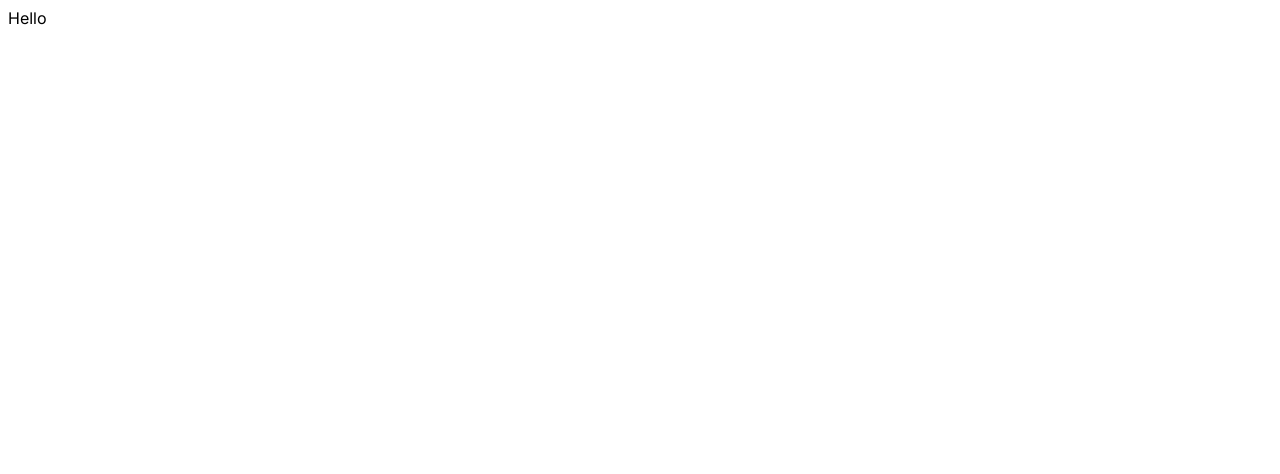
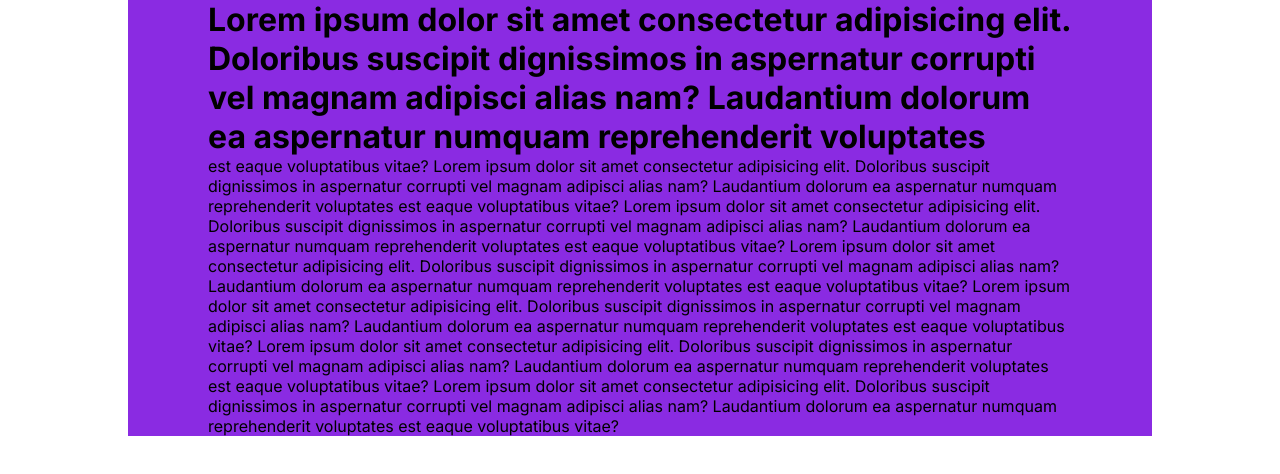
Before and after one commit to hoan02/blog-app, a Next.js app: page / in a window 1280 px wide. Shown: the top 474 px of the page. Built offline with nearby package versions, Linux system fonts and the light colour scheme.

Commit message:
config 'globals.css'

```diff
--- a/src/app/globals.css
+++ b/src/app/globals.css
@@ -0,0 +1,69 @@
+:root {
+  --bg: white;
+  --textColor: black;
+  --softBg: #f0f0f0;
+  --softTextColor: #626262;
+}
+
+* {
+  margin: 0;
+  padding: 0;
+  box-sizing: border-box;
+}
+
+body {
+  max-width: 100vw;
+  overflow-x: hidden;
+}
+
+a {
+  color: inherit;
+  text-decoration: none;
+}
+
+.container {
+  min-height: 100vh;
+  background-color: var(--bg);
+  color: var(--textColor);
+}
+
+.wrapper {
+  max-width: 1536px;
+  margin-left: auto;
+  margin-right: auto;
+  background-color: blueviolet;
+  padding-left: 80px;
+  padding-right: 80px;
+}
+
+@media screen and (max-width: 1536px) {
+  .wrapper {
+    max-width: 1366px;
+  }
+}
+
+@media screen and (max-width: 1280px) {
+  .wrapper {
+    max-width: 1024px;
+  }
+}
+
+@media screen and (max-width: 1024px) {
+  .wrapper {
+    max-width: 768px;
+    padding-left: 40px;
+    padding-right: 40px;
+  }
+}
+
+@media screen and (max-width: 768px) {
+  .wrapper {
+    max-width: 640px;
+  }
+}
+
+@media screen and (max-width: 640px) {
+  .wrapper {
+    max-width: 475px;
+  }
+}
--- a/src/app/layout.js
+++ b/src/app/layout.js
@@ -1,17 +1,21 @@
-import './globals.css'
-import { Inter } from 'next/font/google'
+import "./globals.css";
+import { Inter } from "next/font/google";
 
-const inter = Inter({ subsets: ['latin'] })
+const inter = Inter({ subsets: ["latin"] });
 
 export const metadata = {
-  title: 'Blog App',
-  description: 'The best blog app!',
-}
+  title: "Blog App",
+  description: "The best blog app!",
+};
 
 export default function RootLayout({ children }) {
   return (
     <html lang="en">
-      <body className={inter.className}>{children}</body>
+      <body className={inter.className}>
+        <div className="container">
+          <div className="wrapper">{children}</div>
+        </div>
+      </body>
     </html>
-  )
+  );
 }
--- a/src/app/page.jsx
+++ b/src/app/page.jsx
@@ -1,5 +1,38 @@
+import Link from "next/link";
 import styles from "./homepage.module.css";
 
 export default function Home() {
-  return <div>Hello</div>;
+  return (
+    <div>
+      <Link href="/">
+        <h1>
+          Lorem ipsum dolor sit amet consectetur adipisicing elit. Doloribus
+          suscipit dignissimos in aspernatur corrupti vel magnam adipisci alias
+          nam? Laudantium dolorum ea aspernatur numquam reprehenderit voluptates
+        </h1>
+        est eaque voluptatibus vitae? Lorem ipsum dolor sit amet consectetur
+        adipisicing elit. Doloribus suscipit dignissimos in aspernatur corrupti
+        vel magnam adipisci alias nam? Laudantium dolorum ea aspernatur numquam
+        reprehenderit voluptates est eaque voluptatibus vitae? Lorem ipsum dolor
+        sit amet consectetur adipisicing elit. Doloribus suscipit dignissimos in
+        aspernatur corrupti vel magnam adipisci alias nam? Laudantium dolorum ea
+        aspernatur numquam reprehenderit voluptates est eaque voluptatibus
+        vitae? Lorem ipsum dolor sit amet consectetur adipisicing elit.
+        Doloribus suscipit dignissimos in aspernatur corrupti vel magnam
+        adipisci alias nam? Laudantium dolorum ea aspernatur numquam
+        reprehenderit voluptates est eaque voluptatibus vitae? Lorem ipsum dolor
+        sit amet consectetur adipisicing elit. Doloribus suscipit dignissimos in
+        aspernatur corrupti vel magnam adipisci alias nam? Laudantium dolorum ea
+        aspernatur numquam reprehenderit voluptates est eaque voluptatibus
+        vitae? Lorem ipsum dolor sit amet consectetur adipisicing elit.
+        Doloribus suscipit dignissimos in aspernatur corrupti vel magnam
+        adipisci alias nam? Laudantium dolorum ea aspernatur numquam
+        reprehenderit voluptates est eaque voluptatibus vitae? Lorem ipsum dolor
+        sit amet consectetur adipisicing elit. Doloribus suscipit dignissimos in
+        aspernatur corrupti vel magnam adipisci alias nam? Laudantium dolorum ea
+        aspernatur numquam reprehenderit voluptates est eaque voluptatibus
+        vitae?
+      </Link>
+    </div>
+  );
 }
```
